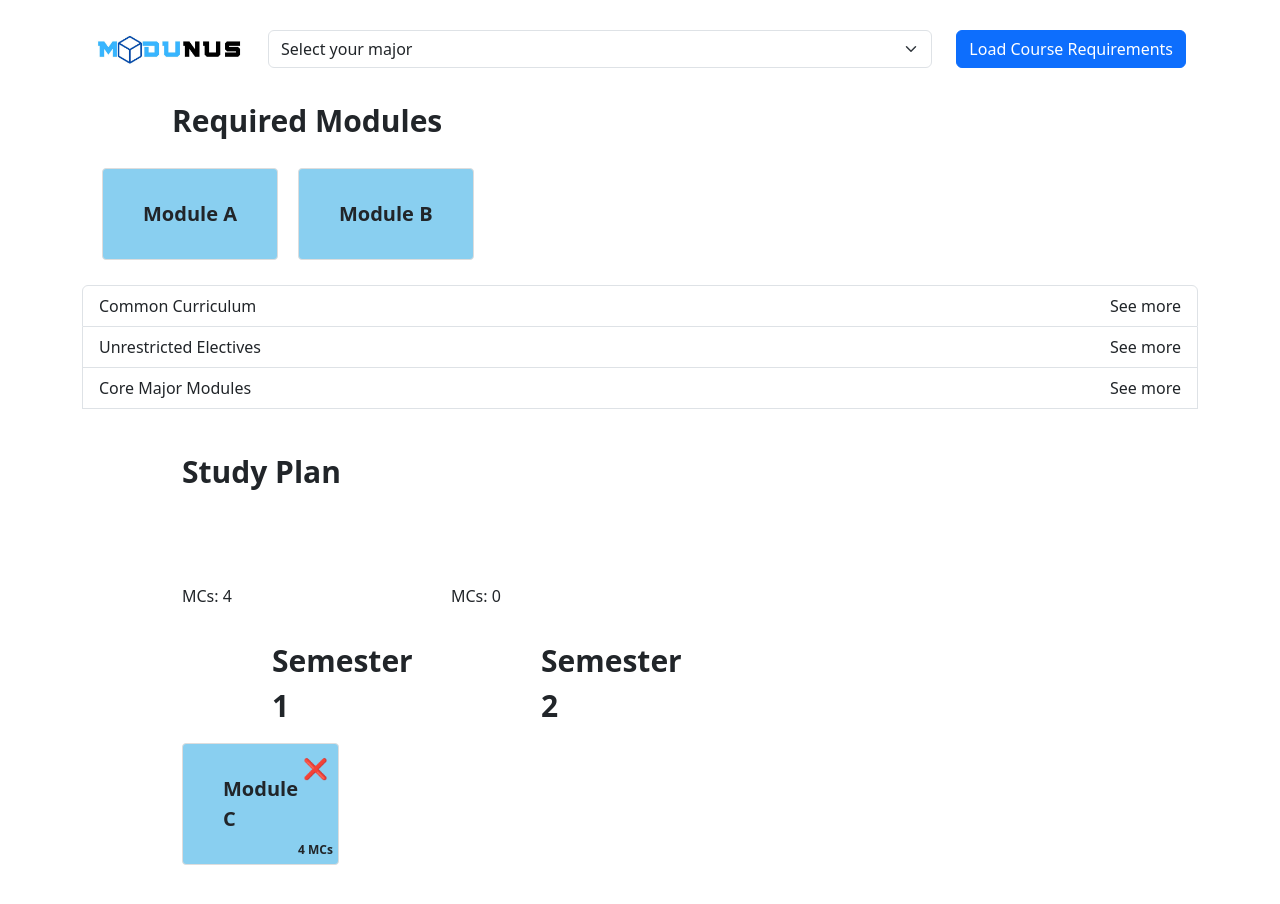
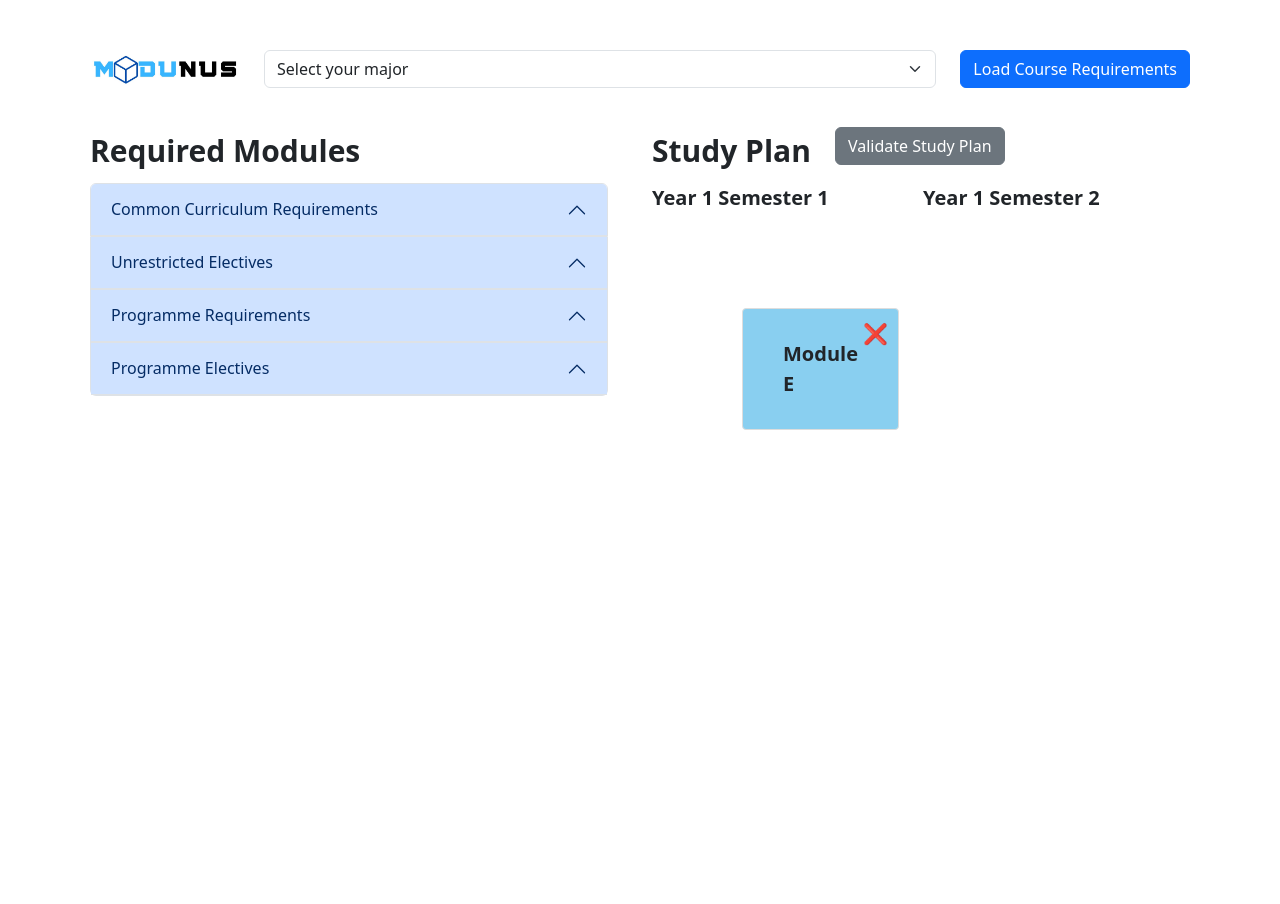
Before and after one commit to BT3103AppDev1/l2-final-term-project-l2-group-17, a Vue app: page / in a window 1280 px wide. Shown: the top 904 px of the page. After the commit the page ends 800 px from the top, so only its background shows below. Built offline with nearby package versions, Linux system fonts and the light colour scheme; the HTML template or start-up script is replaced by a standard one.

Commit message:
updated module design

```diff
--- a/src/components/ModuleBox.vue
+++ b/src/components/ModuleBox.vue
@@ -1,14 +1,48 @@
 <template>
-  <!-- div containing the required modules -->
+  <!-- split into two left and right columns for the headers !-->
+  <div class="container">
+    <div class="row">
+      <div class="col-md-6">
+        <!-- content for the left column (required modules)-->
+        <div class="left-aligned-column">
           <div class="title">Required Modules</div>
+
+          <!-- list of degree requirements and their respective modules !-->
+          <div class="accordion" id="degree-requirements">
             <div
-    class="box"
-    @drop="onDrop($event, 1)"
+              v-for="requirement in requirements"
+              :key="index"
+              class="accordion-item"
+            >
+              <h2 class="accordion-header" :id="'heading' + index">
+                <button
+                  class="accordion-button"
+                  type="button"
+                  data-bs-toggle="collapse"
+                  data-bs-target="#collapseOne"
+                  aria-expanded="true"
+                  aria-controls="collapseOne"
+                  @click="toggleAccordion(index)"
+                >
+                  {{ requirement }}
+                </button>
+              </h2>
+              <!-- click to toggle the dropdown feature, references array below -->
+              <!-- currently not working for some reason :((( !-->
+              <div
+                :id="'collapse' + index"
+                class="accordion-collapse collapse"
+                :class="{ show: isOpen[index] }"
+              >
+                <div class="accordion-body">
+                  <!-- modules that fall under this category will be included under the heading !-->
+                  <div
+                    @drop="onDrop($event, requirement)"
                     @dragenter.prevent
                     @dragover.prevent
                   >
                     <div
-      v-for="item in getList(1)"
+                      v-for="item in getList(requirement)"
                       :key="item.id"
                       class="module"
                       draggable="true"
@@ -17,73 +51,81 @@
                       <span> {{ item.title }}</span>
                     </div>
                   </div>
-
-  <div class="list-group">
-    <button
-      v-for="(requirement, index) in requirements"
-      :key="index"
-      type="button"
-      class="list-group-item list-group-item-action"
-      @click="toggleContent(index)"
-    >
-      {{ requirement.name }}
-      <span v-if="!requirement.showContent" class="float-end">See more</span>
-      <span v-else class="float-end">See less</span>
-    </button>
-    <div
-      v-for="(requirement, index) in requirements"
-      :key="'content-' + index"
-      :class="{ expanded: requirement.showContent }"
-    >
-      <div v-if="requirement.showContent">
-        <!-- Content for this requirement -->
-        {{ requirement.content }}
+                </div>
+              </div>
+            </div>
           </div>
         </div>
       </div>
 
-  <div class="year-container">
+      <!-- content for the right column (study plan) !-->
+      <div class="col-md-6">
+        <!-- list of modules taken for each semester !-->
+        <div class="left-aligned-column">
+          <!-- header with study plan and plan validation button !-->
+          <div class="row align-items-center">
+            <div class="col-auto">
               <div class="title">Study Plan</div>
-    <div class="year-box">
+            </div>
+            <div class="col">
+              <button class="btn btn-secondary">Validate Study Plan</button>
+            </div>
+          </div>
+
+          <!-- module allocation by semester !-->
+          <div class="scrollable-box">
+            <!-- with hidden overflow, scroll to see bottom if content too long !-->
+            <div class="row">
+              <div class="col-md-6">
+                <div class="subheading">Year 1 Semester 1</div>
                 <div
-        class="box semester-box"
-        @drop="onDrop($event, 2)"
+                  class="semester-box"
+                  @drop="onDrop($event, 11)"
                   @dragenter.prevent
                   @dragover.prevent
                 >
-        <div class="mc-count">MCs: {{ mcCount(2) }}</div>
-        <div class="title">Semester 1</div>
                   <div
-          v-for="item in getList(2)"
+                    v-for="item in getList(11)"
                     :key="item.id"
                     class="module"
                     draggable="true"
                     @dragstart="startDrag($event, item)"
                   >
                     <span> {{ item.title }}</span>
-          <span class="remove-icon" @click="removeModule(item)">❌</span>
-          <span class="mc-indicator">4 MCs</span>
+                    <span class="remove-icon" @click="removeModule(item)"
+                      >❌</span
+                    >
+                  </div>
                 </div>
               </div>
 
+              <!-- right inner column is for year 1 semester 2 !-->
+              <!-- code will be neater if we do tabs instead, but idk how the drag n drop might work in that case !-->
+              <div class="col-md-6">
+                <div class="subheading">Year 1 Semester 2</div>
                 <div
-        class="box semester-box"
-        @drop="onDrop($event, 3)"
+                  class="semester-box"
+                  @drop="onDrop($event, 12)"
                   @dragenter.prevent
                   @dragover.prevent
                 >
-        <div class="mc-count">MCs: {{ mcCount(3) }}</div>
-        <div class="title">Semester 2</div>
                   <div
-          v-for="item in getList(3)"
+                    v-for="item in getList(12)"
                     :key="item.id"
                     class="module"
                     draggable="true"
                     @dragstart="startDrag($event, item)"
                   >
                     <span> {{ item.title }}</span>
-          <span class="remove-icon" @click="removeModule(item)">❌</span>
-          <span class="mc-indicator">4 MCs</span>
+                    <span class="remove-icon" @click="removeModule(item)"
+                      >❌</span
+                    >
+                    <!-- remember to include an MC indicator !-->
+                  </div>
+                </div>
+              </div>
+            </div>
+          </div>
         </div>
       </div>
     </div>
@@ -96,41 +138,52 @@ import { ref } from "vue";
 export default {
   data() {
     return {
+      // list of degree requirements for students
       requirements: [
-        {
-          name: "Common Curriculum",
-          content: "Content for Common Curriculum",
-          showContent: false,
-        },
-        {
-          name: "Unrestricted Electives",
-          content: "Content for Unrestricted Electives",
-          showContent: false,
-        },
-        {
-          name: "Core Major Modules",
-          content: "Content for Core Major Modules",
-          showContent: false,
-        },
-        // Add more requirements as needed
+        "Common Curriculum Requirements",
+        "Unrestricted Electives",
+        "Programme Requirements",
+        "Programme Electives",
       ],
+
+      isOpen: Array.from({ length: 4 }).fill(false), // keeps track of which accordion (degree requirement) is open or closed
     };
   },
+
   methods: {
-    toggleContent(index) {
-      this.requirements[index].showContent =
-        !this.requirements[index].showContent;
+    toggleAccordion(index) {
+      this.isOpen[index] = !this.isOpen[index]; // toggle the accordion open and closed
     },
   },
+
   setup() {
+    // separate list of modules grouped based on their requirement category
     const items = ref([
-      { id: 0, title: "Module A", list: 1, MCs: 4 },
-      { id: 1, title: "Module B", list: 1, MCs: 4 },
-      { id: 2, title: "Module C", list: 2, MCs: 4 },
+      { id: 0, title: "Module A", req: "CC", MCs: 4 },
+      { id: 1, title: "Module B", req: "UE", MCs: 4 },
+      { id: 2, title: "Module C", req: "CC", MCs: 4 },
+      { id: 3, title: "Module D", req: "PR", MCs: 4 },
+      // for the last one im just testing if the getList() is working properly
+      { id: 4, title: "Module E", req: "Y1S1", MCs: 4 },
     ]);
 
-    const getList = (list) => {
-      return items.value.filter((item) => item.list === list);
+    const getList = (req) => {
+      if (req === "Common Curriculum Requirements") {
+        return items.value.filter((item) => item.req === "CC");
+      } else if (req === "Unrestricted Electives") {
+        return items.value.filter((item) => item.req === "UE");
+      } else if (req === "Programme Requirements") {
+        return items.value.filter((item) => item.req === "PR");
+      } else if (req === "Programme Electives") {
+        return items.value.filter((item) => item.req === "PE");
+      } else if (req === 11) {
+        // omg help idk how else to do this ik it looks abit dumb
+        return items.value.filter((item) => item.req === "Y1S1");
+      } else if (req === 12) {
+        return items.value.filter((item) => item.req === "Y1S2");
+      } else if (req === 21) {
+        return items.value.filter((item) => item.req === "Y2S1");
+      }
     };
 
     const startDrag = (event, item) => {
@@ -139,20 +192,16 @@ export default {
       event.dataTransfer.setData("itemID", item.id);
     };
 
-    const onDrop = (event, list) => {
+    const onDrop = (event, req) => {
       const itemID = event.dataTransfer.getData("itemID");
       const item = items.value.find((item) => item.id === parseInt(itemID));
-      if (item.list !== list) {
-        item.list = list;
+      if (item.req !== req) {
+        item.req = req;
       }
     };
 
     const removeModule = (item) => {
-      item.list = 1; // Move the item back to the first list
-    };
-
-    const mcCount = (list) => {
-      return getList(list).reduce((total, item) => total + item.MCs, 0);
+      item.list = 1; // move the item back to the first list
     };
 
     return {
@@ -160,23 +209,39 @@ export default {
       onDrop,
       startDrag,
       removeModule,
-      mcCount,
     };
   },
 };
 </script>
 
 <style>
+.container {
+  padding: 10px;
+}
+
+.semester-box {
+  margin: 0 10px;
+  padding: 80px;
+}
+
+.title {
+  text-align: left;
+  font-weight: bold;
+  font-size: 30px;
+  padding-top: 20px;
+  padding-bottom: 10px;
+}
+
+.subheading {
+  text-align: left;
+  font-weight: bold;
+  font-size: 20px;
+}
+
 .req-modules {
   display: flex;
 }
 
-.box {
-  padding: 10px;
-  min-height: 10px;
-  margin: 0 10px;
-  width: calc(50% - 20px);
-}
 .module {
   position: relative;
   display: inline-block;
@@ -184,6 +249,7 @@ export default {
   border: 1px solid #ddd;
   border-radius: 4px;
   padding: 30px 40px;
+  margin-top: 10px;
   margin-bottom: 20px;
   margin-right: 20px;
   cursor: pointer;
@@ -191,9 +257,11 @@ export default {
   font-weight: bold;
   top: 5px;
 }
+
 .module:hover {
   background-color: #72a0c1;
 }
+
 .module:hover .remove-icon {
   display: inline;
 }
@@ -211,37 +279,23 @@ export default {
   right: 10px;
 }
 
-.year-container {
-  width: 50%;
-  padding: 10px;
+.left-aligned-column {
+  text-align: left;
+  padding-right: 20px;
 }
 
-.year-box {
-  display: flex;
+.scrollable-box {
+  max-height: 500px;
+  overflow-y: auto;
+  overflow-x: hidden;
 }
 
-.semester-box {
-  margin: 0 10px;
-  padding: 80px;
+.scrollable-box::-webkit-scrollbar {
+  width: 8px;
 }
 
-.mc-indicator {
-  position: absolute;
-  bottom: 5px;
-  right: 5px;
-  font-size: 12px;
-}
-
-.title {
-  text-align: left;
-  font-size: 30px;
-  padding-left: 90px;
-  padding-top: 30px;
-  font-weight: bold;
-  margin-bottom: 10px;
-}
-
-.expanded {
-  height: auto !important;
+.scrollable-box::-webkit-scrollbar-thumb {
+  background-color: #888;
+  border-radius: 4px;
 }
 </style>
```
Lines whose indentation alone changed are shown as unchanged.
